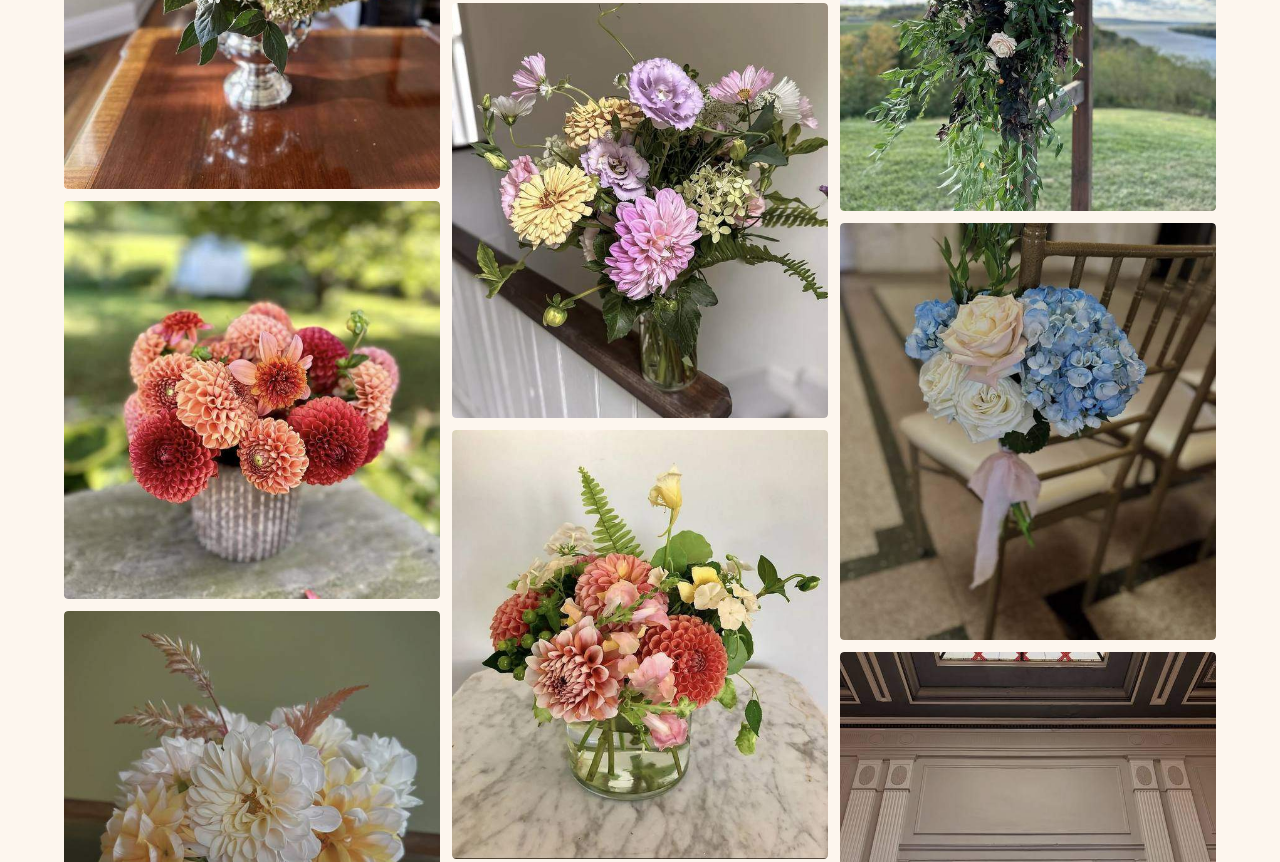
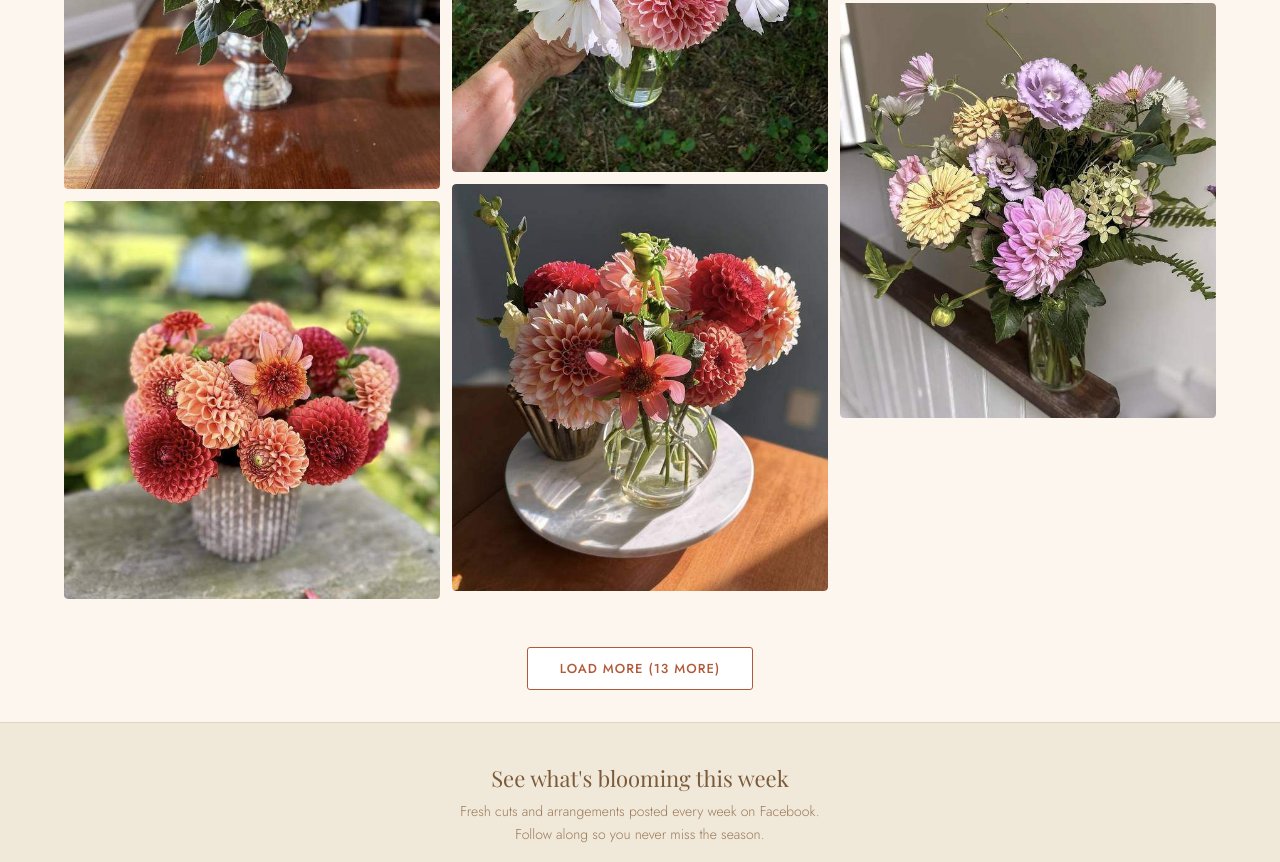
Before and after one commit to jlaycock31/dionnes-flowers-site, a website: page gallery.html in a window 1280 px wide. Shown: the part 1425-2287 px from the top of the page. Drawn offline with nearby package versions, Linux system fonts and the light colour scheme; a web font is replaced by a local one.

Commit message:
Add Load More pagination to gallery page
Shows 12 photos initially; each "Load More" click appends the next 12.
Button label shows remaining count (e.g. "Load More (13 more)") and
disappears when all photos are visible. Switching folder filters resets
back to the first page. lazy loading was already present on all img tags.

Co-Authored-By: Claude Sonnet 4.6 <noreply@anthropic.com>

```diff
--- a/gallery.html
+++ b/gallery.html
@@ -33,6 +33,9 @@ nav{display:flex;align-items:center;justify-content:space-between;padding:1.1rem
 .ol-tag{font-size:10px;letter-spacing:0.1em;text-transform:uppercase;color:#d4956a;margin-top:2px;opacity:0;transform:translateY(5px);transition:all 0.22s 0.04s}
 .m-item:hover .ol-name,.m-item:hover .ol-tag{opacity:1;transform:translateY(0)}
 .no-results{text-align:center;padding:4rem 2rem;font-family:'Playfair Display',serif;font-size:20px;font-style:italic;color:#aaa}
+.load-more-wrap{text-align:center;padding:1.5rem 1rem 2rem}
+.btn-load-more{background:#fff;color:#b05a3a;border:1.5px solid #b05a3a;padding:11px 32px;border-radius:3px;font-family:'Jost',sans-serif;font-size:13px;font-weight:500;letter-spacing:0.08em;text-transform:uppercase;cursor:pointer;transition:background 0.15s,color 0.15s}
+.btn-load-more:hover{background:#b05a3a;color:#e8f0e0}
 .fb-cta{background:#f0e8d8;border-top:0.5px solid #ddd6c4;padding:2.5rem 2rem;text-align:center}
 .fb-cta h3{font-family:'Playfair Display',serif;font-size:22px;font-weight:400;color:#7a5a3a;margin-bottom:0.4rem}
 .fb-cta p{font-size:14px;font-weight:300;color:#9a7a5a;margin-bottom:1.2rem;max-width:380px;margin-left:auto;margin-right:auto;line-height:1.7}
@@ -75,6 +78,9 @@ footer{text-align:center;padding:0.75rem;font-size:11px;color:#999;background:#f
 <div class="gallery-wrap">
   <div class="masonry" id="masonry"></div>
 </div>
+<div class="load-more-wrap" id="load-more-wrap" style="display:none">
+  <button class="btn-load-more" id="load-more-btn" onclick="loadMore()">Load More</button>
+</div>
 
 <div class="fb-cta">
   <h3>See what's blooming this week</h3>
@@ -88,17 +94,15 @@ footer{text-align:center;padding:0.75rem;font-size:11px;color:#999;background:#f
 
 <script>
 // Gallery page — reads from gallery-data.json (managed via admin panel)
-var galleryData = null;
-var currentFilter = 'all';
-
-// folder id → filter category mapping (matches gallery-data.json folder ids)
-var FOLDER_IDS = ['arrangements', 'fresh', 'weddings', 'seasonal'];
+var galleryData    = null;
+var currentFilter  = 'all';
+var visibleCount   = 0;
+var PAGE_SIZE      = 12;
 
 function getPhotos(filter) {
   if (!galleryData) return [];
-  var folders = galleryData.folders || [];
   var out = [];
-  folders.forEach(function(folder) {
+  (galleryData.folders || []).forEach(function(folder) {
     if (filter === 'all' || folder.id === filter) {
       (folder.photos || []).forEach(function(photo) {
         out.push({ photo: photo, folder: folder });
@@ -111,33 +115,64 @@ function getPhotos(filter) {
 function updateCounts() {
   ['all', 'fresh', 'arrangements', 'weddings', 'seasonal'].forEach(function(cat) {
     var elem = document.getElementById('cnt-' + cat);
-    if (!elem) return;
-    elem.textContent = '(' + getPhotos(cat).length + ')';
+    if (elem) elem.textContent = '(' + getPhotos(cat).length + ')';
   });
+}
+
+function photoCard(item) {
+  var photo = item.photo;
+  var src   = photo.filename.replace(/"/g, '');
+  var label = (photo.description || '').replace(/"/g, '');
+  var tag   = item.folder.name;
+  return '<div class="m-item">'
+    + '<img src="' + src + '" alt="' + label + '" loading="lazy">'
+    + '<div class="overlay">'
+    + '<div class="ol-name">' + (photo.description || '') + '</div>'
+    + '<div class="ol-tag">' + tag + '</div>'
+    + '</div></div>';
+}
+
+function renderVisible() {
+  var masonry     = document.getElementById('masonry');
+  var wrap        = document.getElementById('load-more-wrap');
+  var btn         = document.getElementById('load-more-btn');
+  if (!masonry) return;
+
+  var items = getPhotos(currentFilter);
+  if (!items.length) {
+    masonry.innerHTML = '<div class="no-results">No photos in this category yet.</div>';
+    if (wrap) wrap.style.display = 'none';
+    return;
+  }
+
+  var shown     = items.slice(0, visibleCount);
+  var remaining = items.length - visibleCount;
+
+  masonry.innerHTML = shown.map(photoCard).join('');
+
+  if (wrap) {
+    if (remaining > 0) {
+      btn.textContent  = 'Load More (' + remaining + ' more)';
+      wrap.style.display = '';
+    } else {
+      wrap.style.display = 'none';
+    }
+  }
 }
 
 function build(filter) {
   currentFilter = filter;
-  var masonry = document.getElementById('masonry');
-  if (!masonry) return;
-  var items = getPhotos(filter);
-  if (!items.length) {
-    masonry.innerHTML = '<div class="no-results">No photos in this category yet.</div>';
-    return;
-  }
-  masonry.innerHTML = items.map(function(item) {
-    var photo  = item.photo;
-    var folder = item.folder;
-    var src    = photo.filename;
-    var label  = photo.description || '';
-    var tag    = folder.name;
-    return '<div class="m-item">'
-      + '<img src="' + src.replace(/"/g, '') + '" alt="' + label.replace(/"/g, '') + '" loading="lazy">'
-      + '<div class="overlay">'
-      + '<div class="ol-name">' + label + '</div>'
-      + '<div class="ol-tag">' + tag + '</div>'
-      + '</div></div>';
-  }).join('');
+  visibleCount  = PAGE_SIZE;
+  renderVisible();
+}
+
+function loadMore() {
+  visibleCount += PAGE_SIZE;
+  renderVisible();
+  // scroll the first newly-visible card into view smoothly
+  var cards = document.querySelectorAll('.m-item');
+  var firstNew = cards[visibleCount - PAGE_SIZE];
+  if (firstNew) firstNew.scrollIntoView({ behavior: 'smooth', block: 'start' });
 }
 
 function setFilter(cat, btn) {
@@ -146,7 +181,6 @@ function setFilter(cat, btn) {
   build(cat);
 }
 
-// Fetch gallery-data.json from the same origin
 fetch('gallery-data.json?_=' + Date.now())
   .then(function(r) {
     if (!r.ok) throw new Error('HTTP ' + r.status);
```
